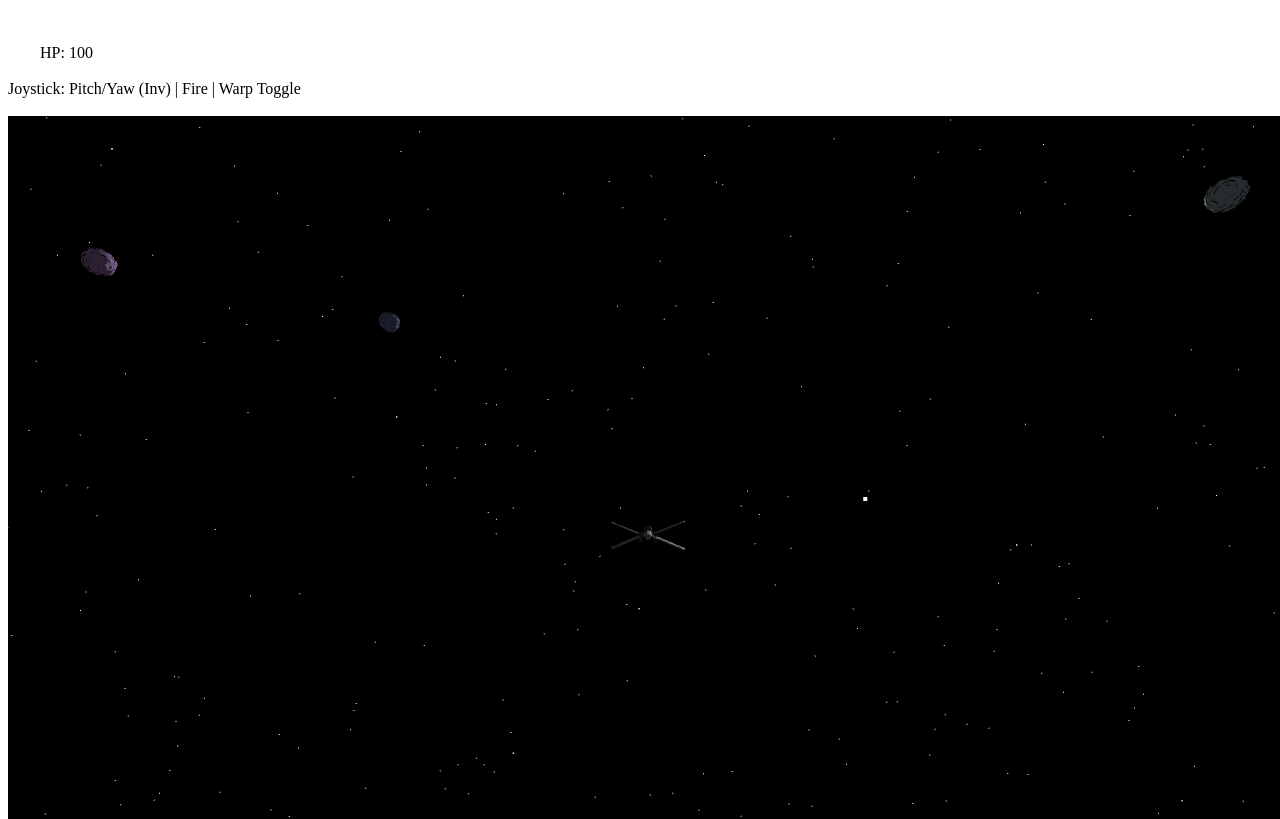
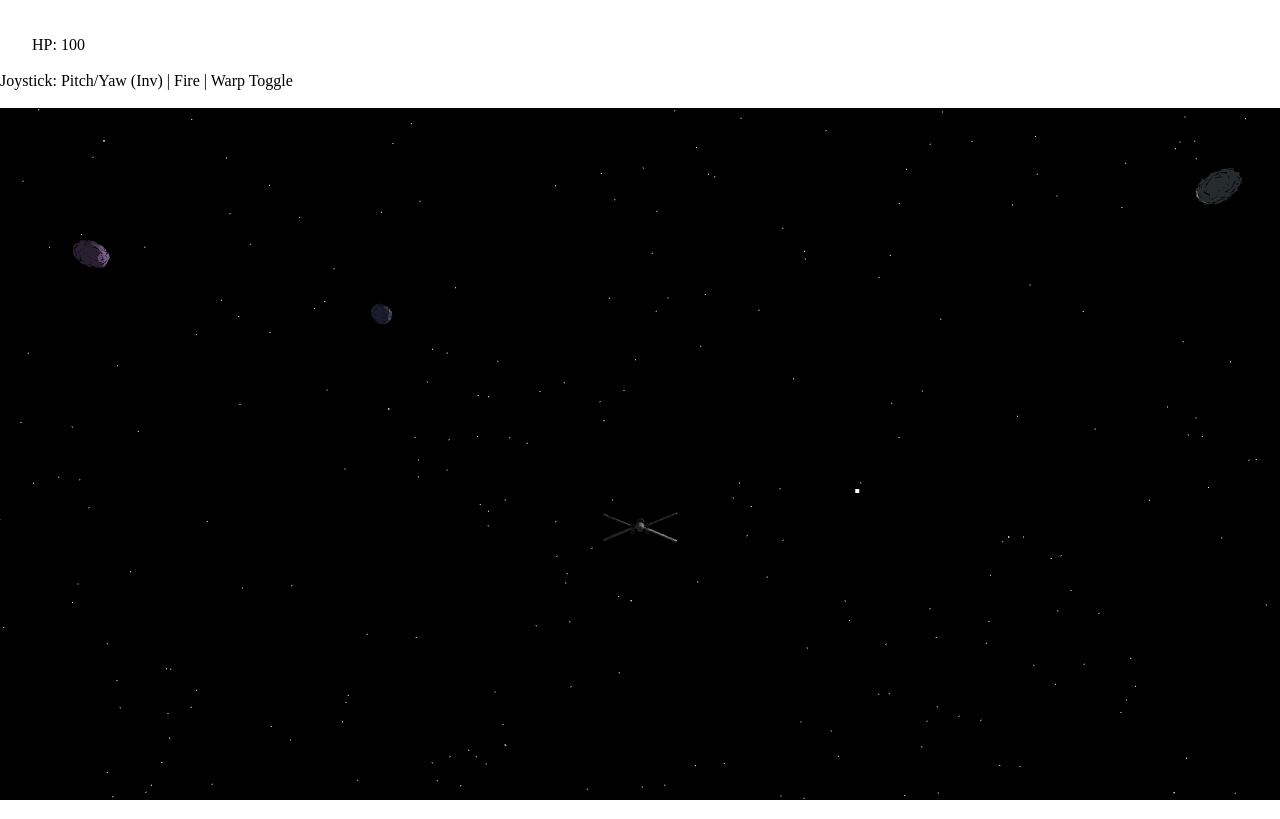
Before and after one commit to AlexMarche785/starwarsprototype, a plain HTML site: page index.html in a window 1280 px wide. Shown: the top 819 px of the page. Drawn offline with nearby package versions, Linux system fonts and the light colour scheme; animation ran at ten frames a second.

Commit message:
update body

```diff
--- a/index.html
+++ b/index.html
@@ -5,6 +5,12 @@
     <meta name="viewport" content="width=device-width, initial-scale=1.0, maximum-scale=1.0, user-scalable=no">
     <title>Space Fighter Sim - Varied TIEs</title>
     <style>
+            html, body {
+        margin: 0;
+        overflow: hidden;
+        height: 100%;
+        width: 100%;
+    }
         body { margin: 0; overflow: hidden; background-color: #000000; }
         canvas { display: block; }
         #info {
```
